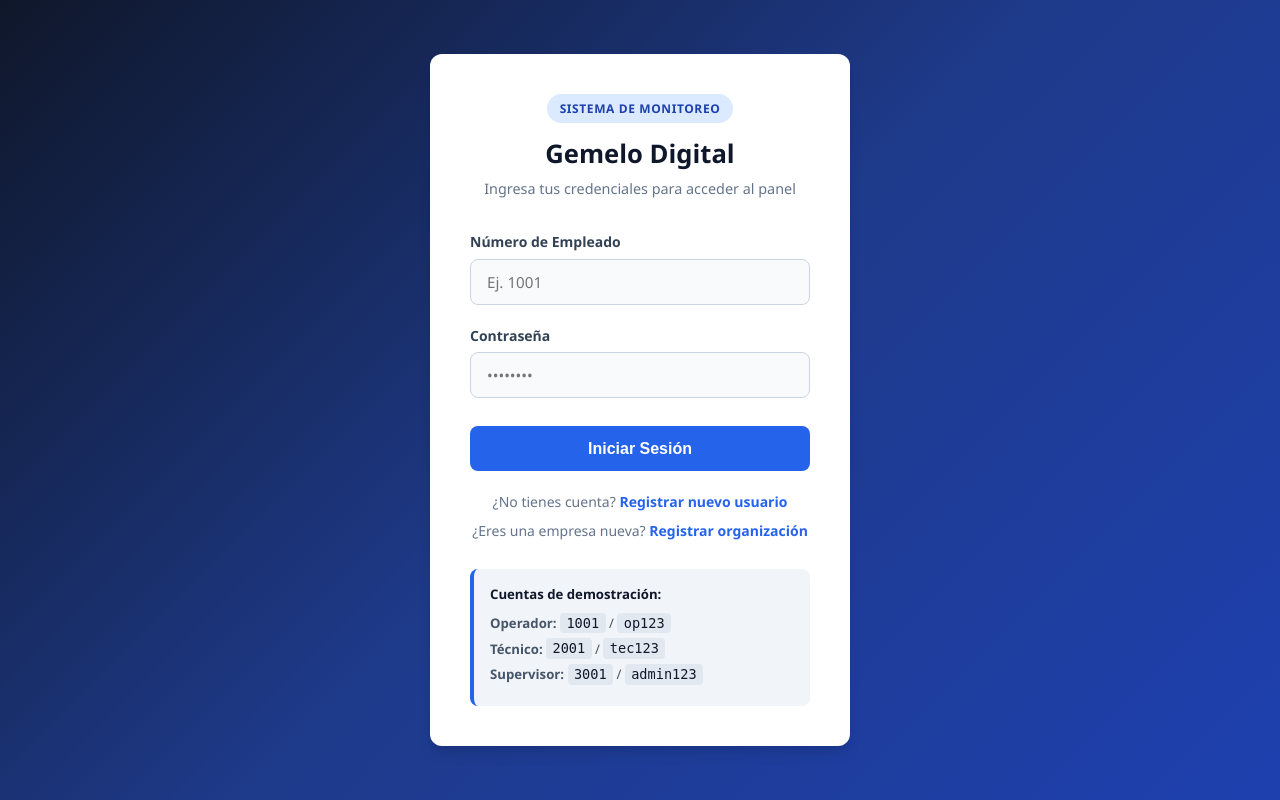
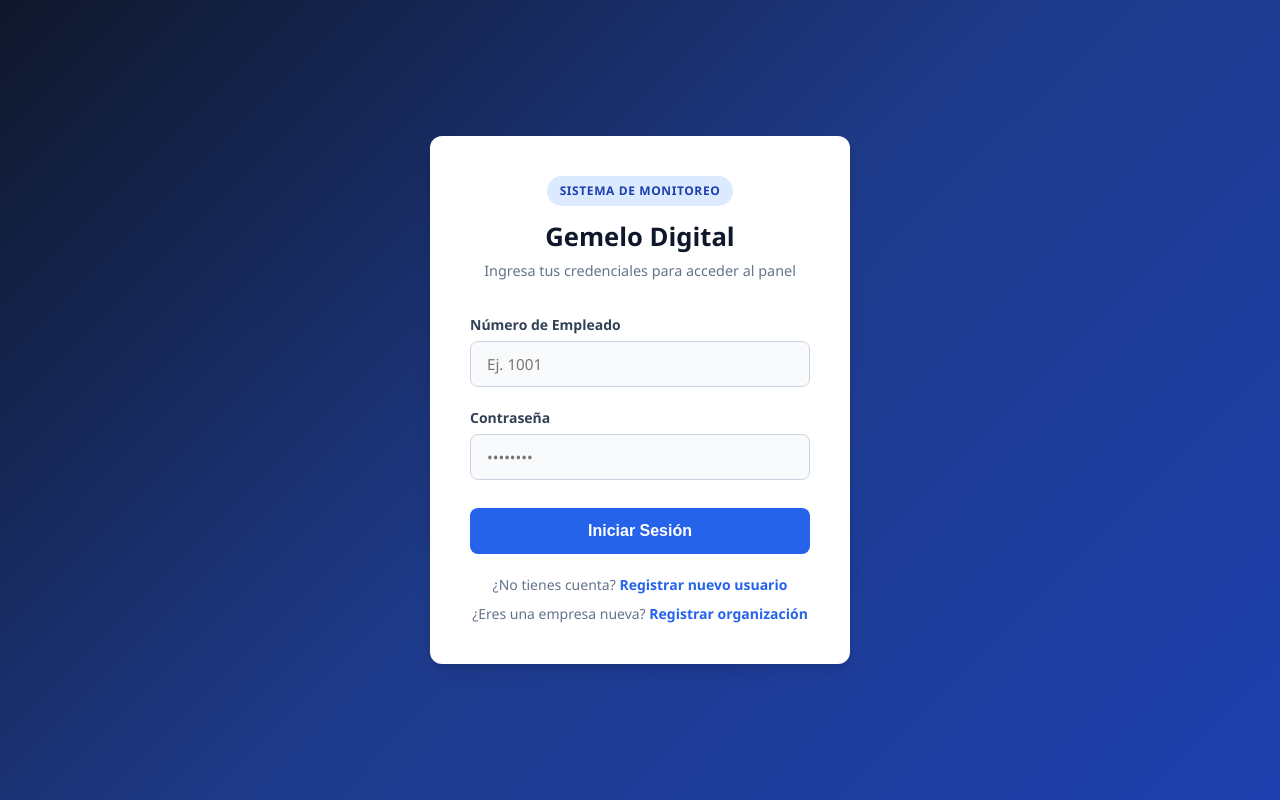
Before and after one commit to Weiss118/Proyecto-Digital-Twins, a Flask app: page /login in a window 1280 px wide. Run offline with Flask 3, Linux system fonts and the light colour scheme.

Commit message:
Ocultar cuentas de demostracion en el inicio de sesion

```diff
--- a/templates/login.html
+++ b/templates/login.html
@@ -53,14 +53,7 @@
                 </p>
             </div>
 
-            <div class="demo-box">
-                <h4>Cuentas de demostración:</h4>
-                <ul>
-                    <li><strong>Operador:</strong> <code>1001</code> / <code>op123</code></li>
-                    <li><strong>Técnico:</strong> <code>2001</code> / <code>tec123</code></li>
-                    <li><strong>Supervisor:</strong> <code>3001</code> / <code>admin123</code></li>
-                </ul>
-            </div>
+
         </div>
     </div>
 </body>
```
